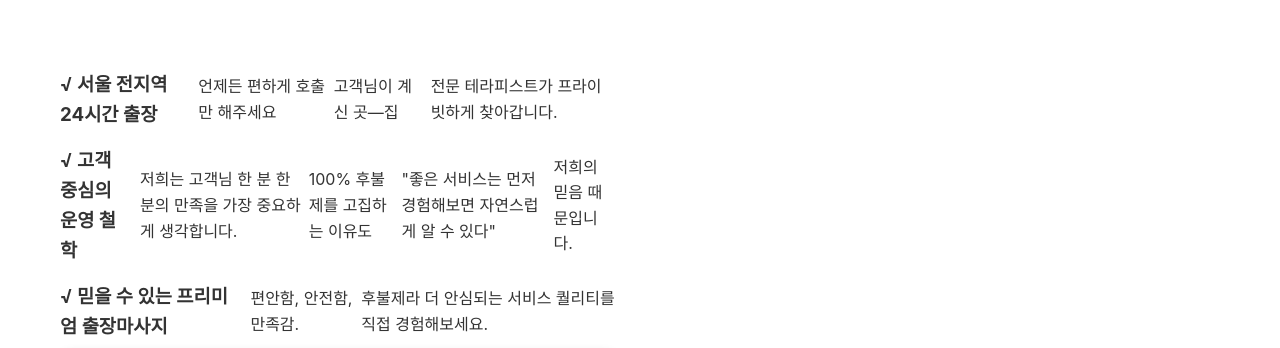
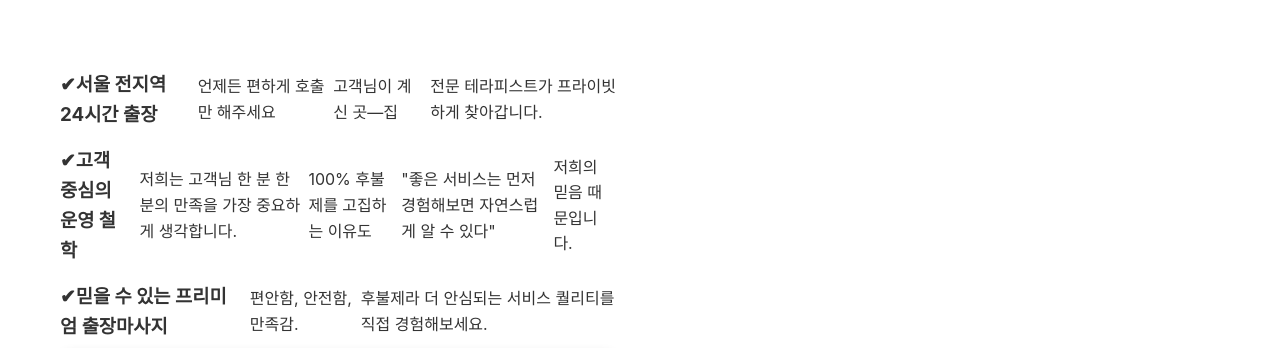
Before and after one commit to kevs-hz/msgg1, a plain HTML site: page index.html in a window 1280 px wide. Shown: the part 562-910 px from the top of the page. Drawn offline with Linux system fonts and the light colour scheme.

Commit message:
Update index.html

```diff
--- a/index.html
+++ b/index.html
@@ -62,20 +62,22 @@
    <div class="about-text">
     <ul class="feature-list">
         <li>
-            <h3>√ 서울 전지역 24시간 출장</h3>
+            <h3> ✔서울 전지역 24시간 출장</h3>
             <p>언제든 편하게 호출만 해주세요</p>
             <p>고객님이 계신 곳—집</p>
             <p>전문 테라피스트가 프라이빗하게 찾아갑니다.</p>
         </li>
+
         <li>
-            <h3>√ 고객 중심의 운영 철학</h3>
+            <h3> ✔고객 중심의 운영 철학</h3>
             <p>저희는 고객님 한 분 한 분의 만족을 가장 중요하게 생각합니다.</p>
             <p>100% 후불제를 고집하는 이유도</p>
             <p>"좋은 서비스는 먼저 경험해보면 자연스럽게 알 수 있다"</p>
             <p>저희의 믿음 때문입니다.</p>
         </li>
+
         <li>
-            <h3>√ 믿을 수 있는 프리미엄 출장마사지</h3>
+            <h3> ✔믿을 수 있는 프리미엄 출장마사지</h3>
             <p>편안함, 안전함, 만족감.</p>
             <p>후불제라 더 안심되는 서비스 퀄리티를 직접 경험해보세요.</p>
         </li>
```
